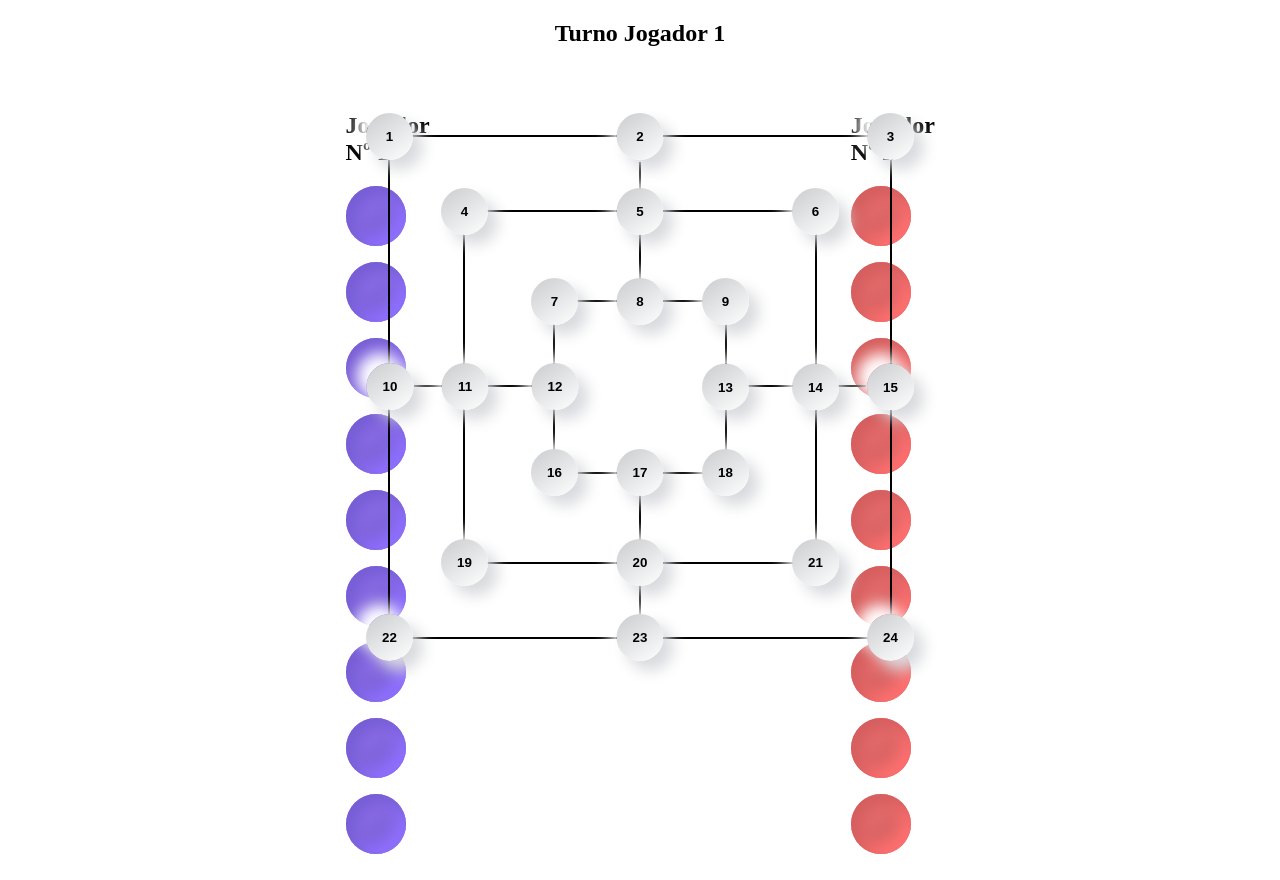
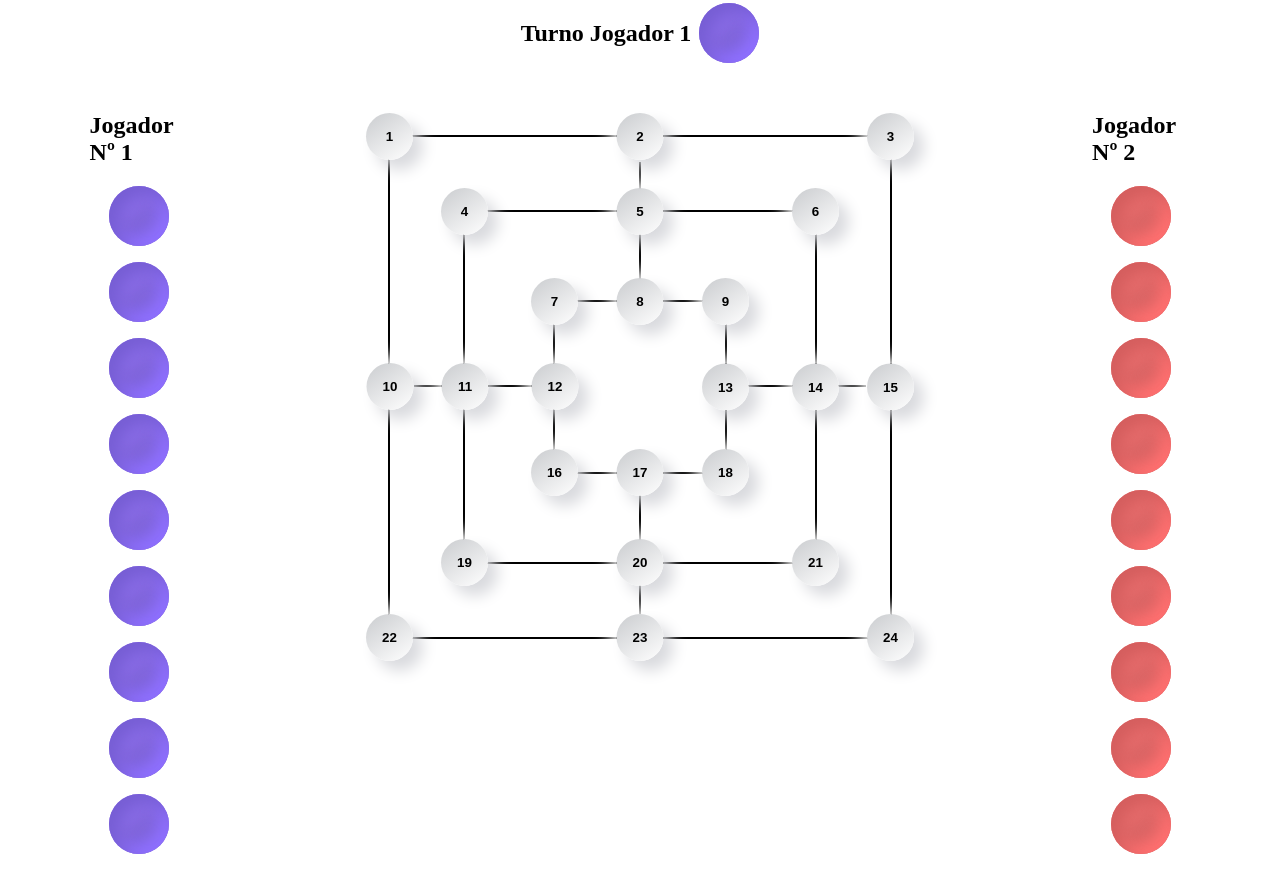
Before and after one commit to renatofreitasRR/jogo-trilha, a Next.js app: page /board in a window 1280 px wide. Built offline with nearby package versions, Linux system fonts and the light colour scheme.

Commit message:
align chips center

```diff
--- a/src/app/board/components/chipaside/index.module.css
+++ b/src/app/board/components/chipaside/index.module.css
@@ -1,6 +1,7 @@
 .chips_container{
     display: flex;
     flex-direction: column;
+    align-items: center;
     justify-content: space-between;
     height: 100%;
     padding: 1.6rem;
--- a/src/app/board/components/dot/index.tsx
+++ b/src/app/board/components/dot/index.tsx
@@ -27,6 +27,7 @@ export default function Dot({ dot }: DotProps) {
             ${dot.has_piece && dot.player === 1 ? styles.player_one_dot : dot.has_piece ? styles.player_two_dot : ''}
             `}
             onClick={() => clickInDot(dot.id)}
+            title='Botão'
         >
             <div>
                 <strong>{dot.id}</strong>
--- a/src/app/board/components/playerturn/index.module.css
+++ b/src/app/board/components/playerturn/index.module.css
@@ -3,3 +3,7 @@
     align-items: center;
     justify-content: center;
 }
+
+.player_turn h2{
+    margin-right: 8px;
+}
--- a/src/app/board/components/playerturn/index.tsx
+++ b/src/app/board/components/playerturn/index.tsx
@@ -1,6 +1,7 @@
 import { useContext } from "react";
 import { BoardContext } from "../../contexts/boardContext";
 import styles from "./index.module.css";
+import Chip from "../chip";
 
 export function PlayerTurn() {
 
@@ -11,6 +12,7 @@ export function PlayerTurn() {
     return (
         <div className={styles.player_turn}>
             <h2>Turno Jogador {playerTurn}</h2>
+            <Chip player={playerTurn} />
         </div>
     )
 }
--- a/src/app/board/page.module.css
+++ b/src/app/board/page.module.css
@@ -1,11 +1,12 @@
 .page_content{
     margin: 0 auto;
-    width: 50%;
+    width: 90%;
 }
 
 .page_division{
     display: flex;
     justify-content: center;
+    align-items: flex-start;
 }
 
 .board_container{
--- a/src/app/board/page.tsx
+++ b/src/app/board/page.tsx
@@ -15,7 +15,6 @@ export default function Board() {
             <PlayerTurn />
             <div className={styles.page_content}>
                 <div className={styles.page_division}>
-
                     <ChipAvailable player={1} />
                     <main className={styles.board_container}>
                         <Layer
```
